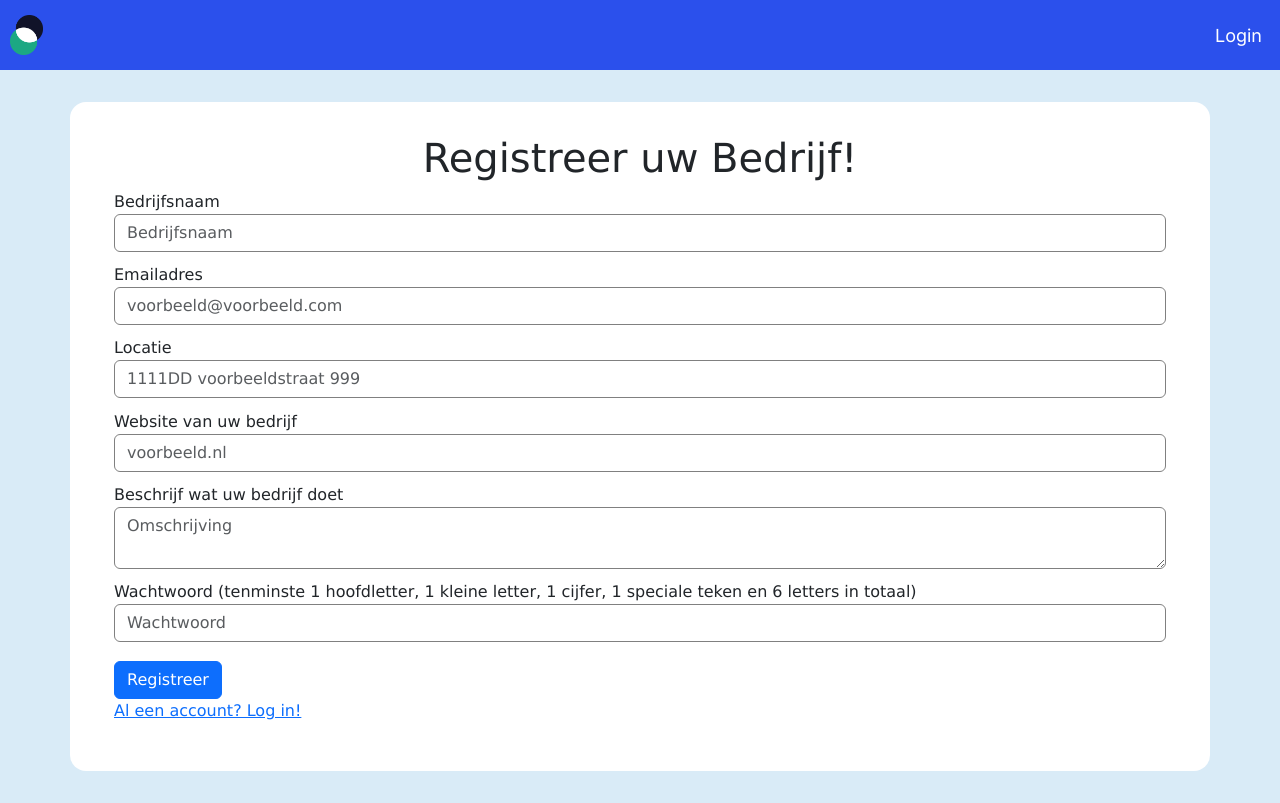
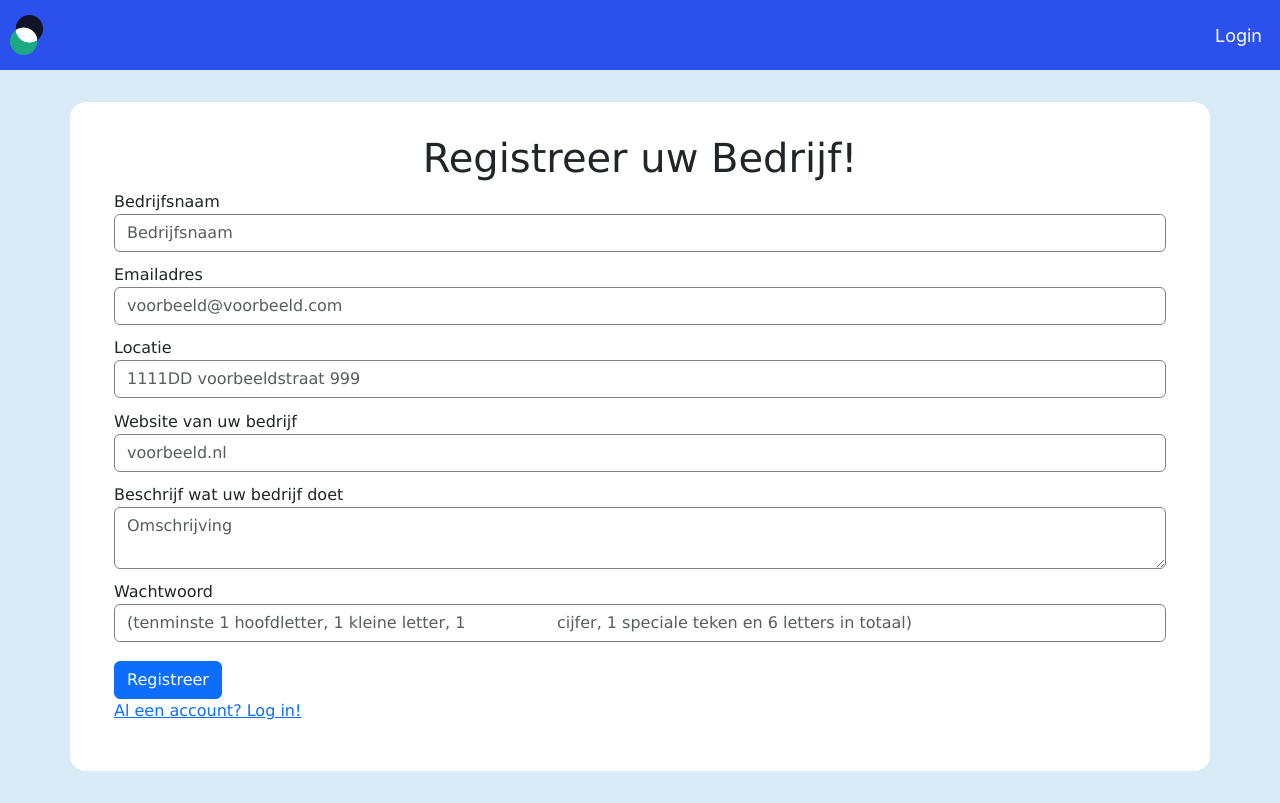
Before and after one commit to H2SE5C/accessibility-frontend, a React (Create React App) app: page /registreer-bedrijf in a window 1280 px wide. Built offline with nearby package versions, Linux system fonts and the light colour scheme.

Commit message:
verbeter code

```diff
--- a/src/Components/Pages/Bedrijf/BedrijfHomePagina.js
+++ b/src/Components/Pages/Bedrijf/BedrijfHomePagina.js
@@ -1,6 +1,4 @@
 import { useEffect, useState } from "react";
-import useAuth from "../../../hooks/useAuth";
-import axios from "../../../api/axios";
 import useAxiosPrivate from "../../../hooks/useAxiosPrivate";
 import '../../../css/onderzoek.css';
 import { Link } from 'react-router-dom';
@@ -21,7 +19,7 @@ function BedrijfHomePagina() {
 
     useEffect(() => {
         OnderzoekenLijst();
-    }, [])
+    })
 
     return (
         <>
@@ -40,7 +38,7 @@ function BedrijfHomePagina() {
                         <div className="typeOnderzoek">typeOnderzoek: {onderzoek.typeOnderzoek}</div>
                     </div>
                 ))}
-                <div className="btn btn-success"><Link to="/bedrijf/maak-Onderzoek">Nieuw Onderzoek</Link></div>
+                <div className="btn btn-success"><Link className="link" to="/bedrijf/maak-Onderzoek">Nieuw Onderzoek</Link></div>
             </div>
         </>
     );
--- a/src/Components/Pages/Bedrijf/MaakOnderzoekPagina.js
+++ b/src/Components/Pages/Bedrijf/MaakOnderzoekPagina.js
@@ -1,12 +1,11 @@
 import 'bootstrap/dist/css/bootstrap.css';
 import '../../../css/styles.css';
 import axios from '../../../api/axios';
-import useAxiosPrivate from "../../../hooks/useAxiosPrivate";
 import { useState, useEffect } from 'react';
 import { Link } from 'react-router-dom';
 function MaakOnderzoekPagina()
 {
-    const ONDERZOEK_URL = '/api/Onderzoek/bedrijf/add';
+/*    const ONDERZOEK_URL = '/api/Onderzoek/bedrijf/add';*/
     const [titel, setTitel] = useState("");
     const [omschrijving, setOmschrijving] = useState("");
     const [beloning, setBeloning] = useState("");
@@ -17,7 +16,7 @@ function MaakOnderzoekPagina()
     const [geselecteerdeBeperkingen, setGeselecteerdeBeperkingen] = useState([]);
     const [mes, setMessage] = useState("");
     const [success, setSuccess] = useState(true);
-    const axiosPrivate = useAxiosPrivate();
+/*    const axiosPrivate = useAxiosPrivate();*/
 
     const fetchOnderzoeken = async () => {
         const responsTypeOnderzoeken = await axios('/api/Ervaringsdeskundige/TypeOnderzoeken');
@@ -43,8 +42,9 @@ function MaakOnderzoekPagina()
     async function handleSubmit(e) {
         e.preventDefault();
         console.log(datum);
+        /*await axiosPrivate.post(ONDERZOEK_URL, */
         try {
-            const response = await axiosPrivate.post(ONDERZOEK_URL, {
+            const response = {
                 titel: titel,
                 omschrijving: omschrijving,
                 beloning: beloning,
@@ -53,15 +53,15 @@ function MaakOnderzoekPagina()
                 typeOnderzoek: geselecteerdeType
 
             }
-                , { 'Access-Control-Allow-Crendentials': true });
+           /*     , { 'Access-Control-Allow-Crendentials': true });*/
             console.log(response);
-            setMessage("Account success gemaakt");
+            setMessage("Onderzoek goed gemaakt");
             setSuccess(true);
         }
         catch (err) {
             // console.log(err?.request?.response);
             console.log(err);
-            setMessage("registeer verkeert opnieuw proberen!");
+            setMessage("its verkeert invullen");
             setSuccess(false);
         }
     }
@@ -69,7 +69,7 @@ function MaakOnderzoekPagina()
     return (
         <div className="container">
             <div className="header text-center">
-                <h1>Registreer uw Bedrijf!</h1>
+                <h1>Maak de Onderzoek!</h1>
             </div>
             {success ? <h1 className="text-success">{mes}</h1> : <h1 className="text-danger ">{mes}</h1>}
             <form onSubmit={handleSubmit}>
@@ -110,8 +110,9 @@ function MaakOnderzoekPagina()
                             </option>
                         ))}
                     </select>
+                    <p className="selectie">Uw geselecteerde beperkingen:</p>
+                    <span className="gekozen">{geselecteerdeBeperkingen.length !== 0 ? geselecteerdeBeperkingen.map((option) => ` ${option.naam}`).join(",") : " nog niets geselecteerd."}</span>
 
-                    <p>Het keis is:  {geselecteerdeBeperkingen.map(option => `${option.naam} `).join(', ')}</p>
                 </div>
 
                 <button type="submit" className="btn btn-primary mt-2">Maak</button>
--- a/src/Components/Pages/RegistreerBedrijf.js
+++ b/src/Components/Pages/RegistreerBedrijf.js
@@ -158,8 +158,7 @@ function RegistreerBedrijf() {
               </div>
               <div className="form-group">
                 <label htmlFor="wachtwoord">
-                  Wachtwoord (tenminste 1 hoofdletter, 1 kleine letter, 1
-                  cijfer, 1 speciale teken en 6 letters in totaal)
+                  Wachtwoord
                 </label>
                 <input
                   type="password"
@@ -167,7 +166,8 @@ function RegistreerBedrijf() {
                   aria-required
                   className="form-control"
                   id="wachtwoord"
-                  placeholder="Wachtwoord"
+                  placeholder="(tenminste 1 hoofdletter, 1 kleine letter, 1
+                  cijfer, 1 speciale teken en 6 letters in totaal)"
                   value={wachtwoord}
                   onChange={(e) => {
                     setWachtwoord(e.target.value);
--- a/src/Components/Pages/RegistreerErvaringsdeskundige.js
+++ b/src/Components/Pages/RegistreerErvaringsdeskundige.js
@@ -251,14 +251,14 @@ function RegistreerErvaringsdeskundige() {
         </div>
 
         <div className="form-group">
-          <label htmlFor="wachtwoord">Wachtwoord (tenminste 1 hoofdletter, 1 kleine letter, 1 cijfer, 1 speciale teken en 6 letters in totaal)</label>
+          <label htmlFor="wachtwoord">Wachtwoord</label>
           <input
           required
           aria-required
             type="password"
             className="form-control"
             id="wachtwoord"
-            placeholder="Wachtwoord"
+            placeholder="(tenminste 1 hoofdletter, 1 kleine letter, 1 cijfer, 1 speciale teken en 6 letters in totaal)"
             value={wachtwoord}
             onChange={(e) => {
               setWachtwoord(e.target.value);
--- a/src/css/onderzoek.css
+++ b/src/css/onderzoek.css
@@ -14,3 +14,8 @@
 .beperking {
     margin-left:1em;
 }
+
+.link {
+    color: white;
+    text-decoration:none;
+}
```
